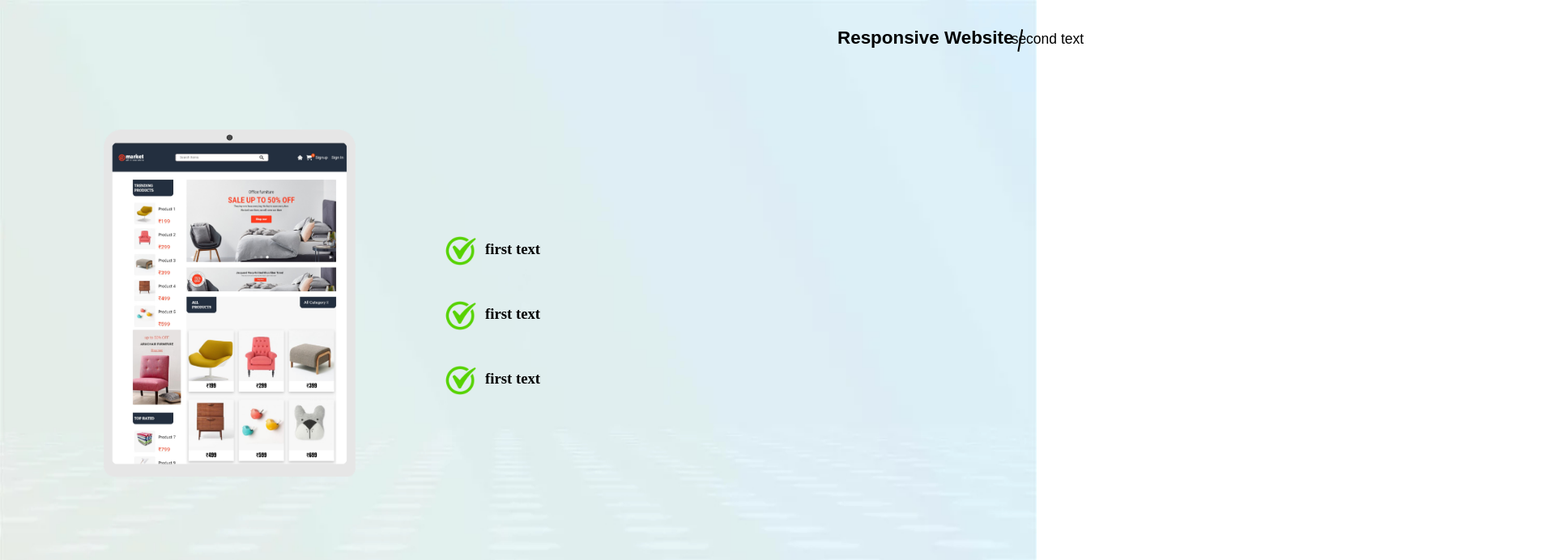
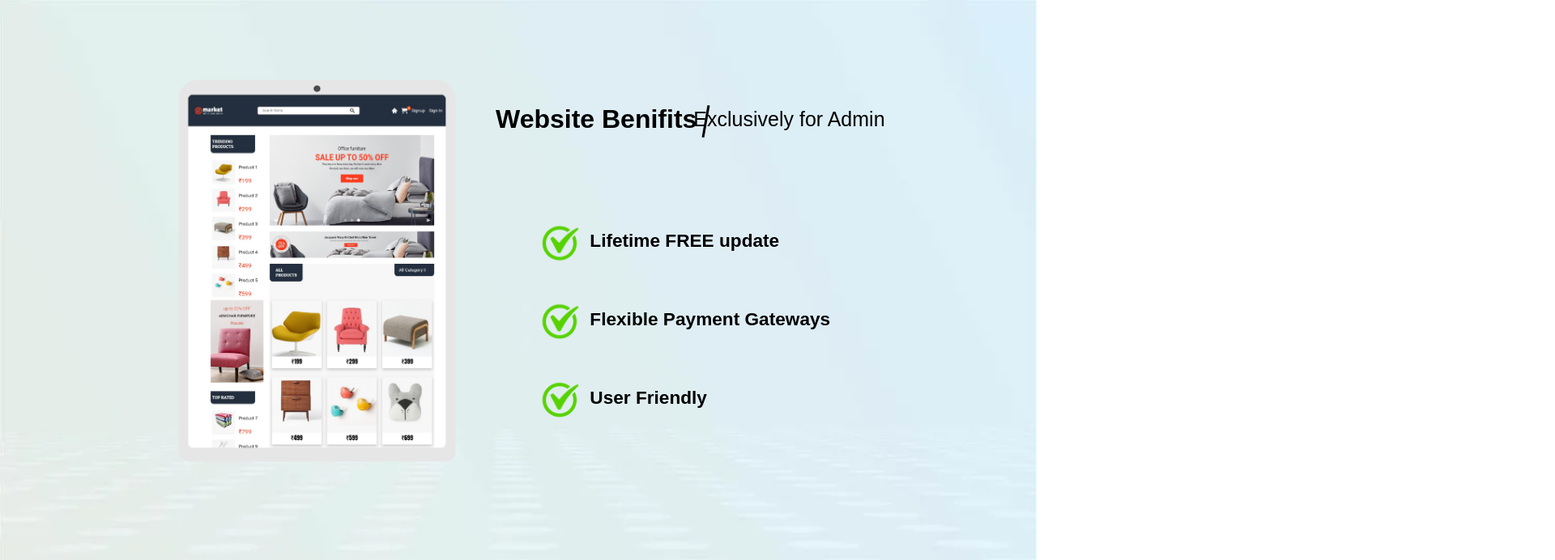
Before and after one commit to HarishTagadghar/animation, a plain HTML site: page index5.html in a window 1280 px wide. Shown: the top 692 px of the page at 81% size, 1920 px wide, since content can reach past the window. Drawn offline with Linux system fonts and the light colour scheme.

Commit message:
about to complete the video

```diff
--- a/index5.html
+++ b/index5.html
@@ -10,24 +10,24 @@
     <div class="container">
         <div class="image-box">
             <img src="background.jpg" class="image" alt="">
-            <div class="text-container video3text">
-                <h1 class="video2h1">Responsive Website</h1>
+            <div class="text-container  video5text">
+                <h1 class="video2h1">Website Benifits</h1>
                 <span class="horizontal-line"></span>
-                <h4 class="video2h4">second text</h4>
+                <h4 class="video2h4"> Exclusively for Admin</h4>
             </div>
     <div class="video5content">
       <img src="tab.png"  class="video5image" alt="">
       <div class="circle-container">
           <div class="circlehead">
             <img src="right.png" class="circle" alt="">
-            <h3 class="circle-text">first text</h3>
+            <h3 class="circle-text">Lifetime FREE update</h3>
           </div>
           <div class="circlehead">
             <img src="right.png" class="circle" alt="">
-            <h3 class="circle-text">first text</h3>
+            <h3 class="circle-text">Flexible Payment Gateways</h3>
           </div><div class="circlehead">
             <img src="right.png" class="circle" alt="">
-            <h3 class="circle-text">first text</h3>
+            <h3 class="circle-text">User Friendly</h3>
           </div>
       </div>
     </div>
--- a/style.css
+++ b/style.css
@@ -144,7 +144,7 @@
 }
 .video2h1{
     margin-right: 10px;
-    transform: translateY(-3px);
+    transform: translateY(-1px);
     font-family: 'Play', sans-serif;
     font-weight: 700;
     animation: video2h1 2s ease-out ;
@@ -171,6 +171,7 @@
 height: 70%;
 width: 70%;
 box-shadow: 0px 0px 33px -1px rgba(0,0,0,0.75);
+margin-top: -222225px;
 }
 
 @keyframes horizontalImage {
@@ -191,14 +192,14 @@ box-shadow: 0px 0px 33px -1px rgba(0,0,0,0.75);
 @keyframes video2h1 {
     0%{
         opacity: 0;
-        transform: translateX(100px) translateY(-3px);
+        transform: translateX(100px) translateY(-1px);
     }
     50%{
         opacity: 0;
     }
     100%{
         opacity: 1;
-        transform: translateX(0) translateY(-3px);
+        transform: translateX(0) translateY(-1px);
     }
 }
 
@@ -274,9 +275,12 @@ animation: desktop 10s;
     animation: mobile 10s;
 }
 .video3text {
-    transform: translateX(330px) translateY(-50px) scale(.7);
+    transform: translateX(230px) translateY(-50px) scale(1);
 }
+.video5text {
+    transform: translateX(100px) translateY(50px) scale(1);
 
+}
 @keyframes mobile {
     0%{
         opacity: 0;
@@ -300,8 +304,8 @@ animation: desktop 10s;
 
 @keyframes desktop {
     0%{
-        transform: translateX(850px) scale(.6) translateY(0);
-        opacity: 0;
+        transform: translateX(850px) scale(.7) translateY(0);
+        opacity: 1;
     }
 
     20%{
@@ -384,9 +388,14 @@ opacity: 0;
     left: 50%;
     transform: translate(-50%,-50%);
     font-size: 1.5rem;
-    width: 100%;
+    font-weight: 700;
+    width: 67%;
     transform: translateX(-120px) translateY(-20px);
     text-shadow: 0rem 0rem .1rem white;
+    border: 1px solid black;
+    padding: 5px;
+    background-color: rgba(198, 234, 245, 0.651);
+    text-align: center;
 }
 .admin1{
     height: 220px;
@@ -429,6 +438,7 @@ opacity: 0;
     left: 10%;
     display: flex;
     gap: 200px;
+    transform: translateX(150px) translateY(-40px) scale(1.1);
 }
 .video5image{
     width: 27%;
@@ -438,7 +448,11 @@ opacity: 0;
 .circle-container{
     display: flex;
     flex-direction: column;
-    transform: translateY(100px) translateX(-100px);
+    transform: translateY(150px) translateX(-100px) scale(1.1);
+}
+.circle-text{
+    font-family: 'Days One', sans-serif;
+    font-weight: 700;
 }
 .circlehead{
     display: flex;
```
Also changed, not shown: index.html (+2 -2 lines), index2.html (+3 -3 lines), index3.html (+1 -1 lines), index4.html (+2 -2 lines), admin.png (added), pendingwork.txt (added).
